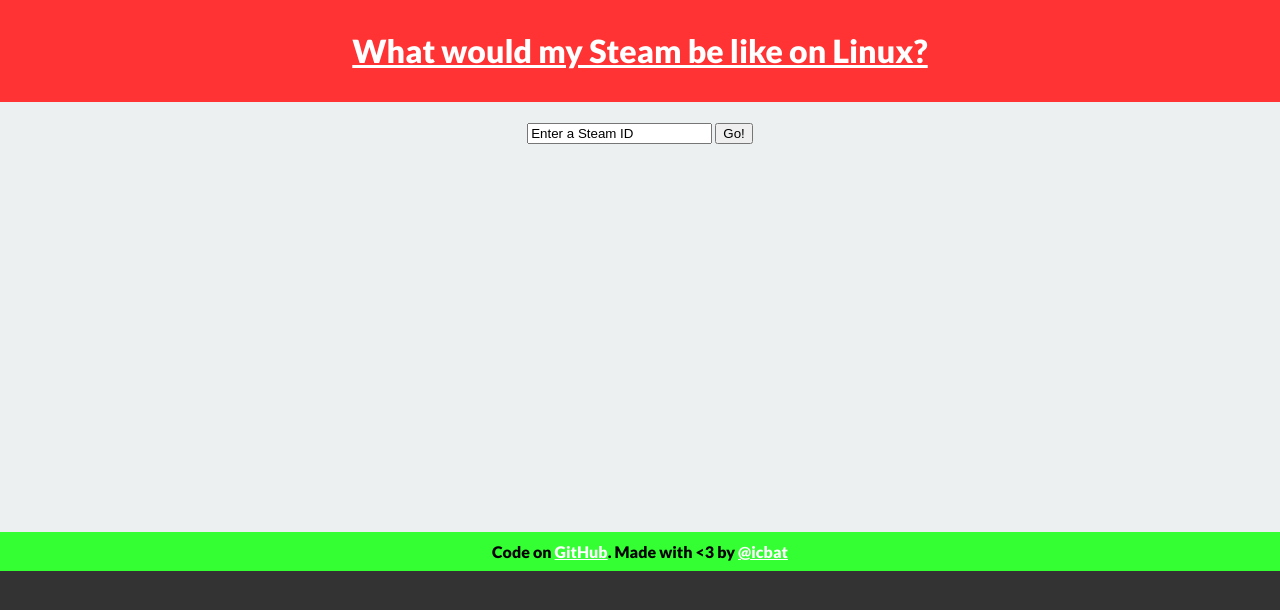
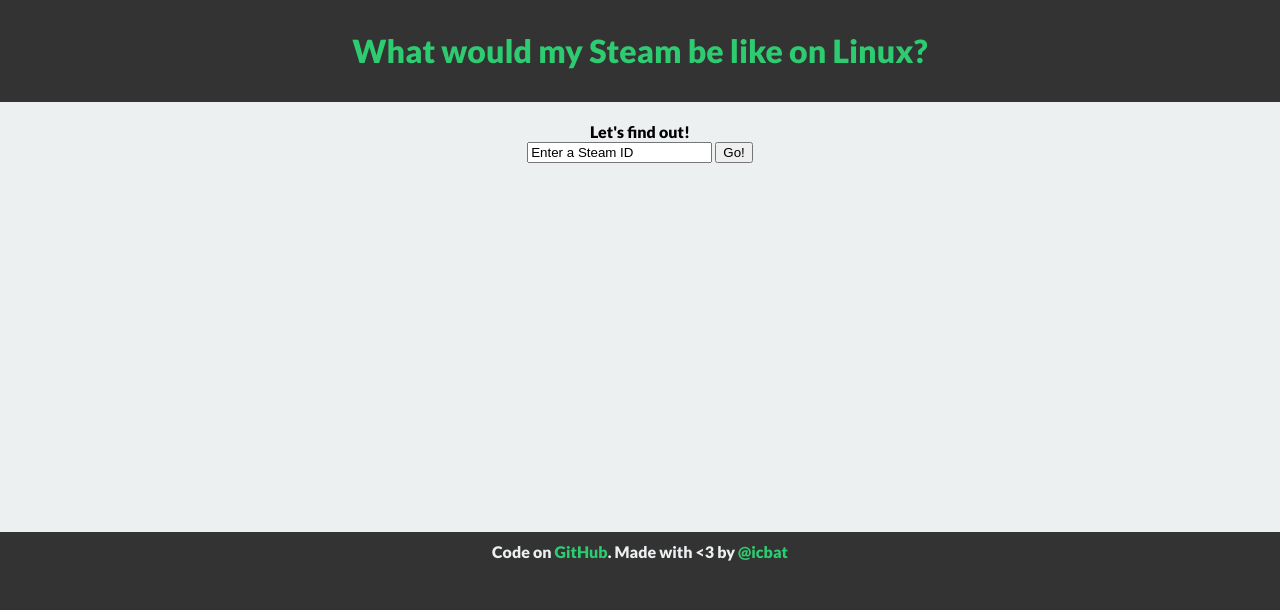
Before and after one commit to icbat/steam-linux-breakdown, a Flask app: page / in a window 1280 px wide. Shown: the top 610 px of the page. Run offline with Flask 2, Linux system fonts and the light colour scheme.

Commit message:
Happy-ish with these colors

```diff
--- a/static/style.css
+++ b/static/style.css
@@ -8,18 +8,16 @@ body {
 
 header, footer {
 	padding: 10px;
-}
-
-header {
-	background-color: #f33;
-}
-
-footer {
-	background-color: #3f3;
+	color: #ecf0f1;
 }
 
 a, a:visited {
-	color: #fff;
+	color: #2ecc71;
+	text-decoration: none;
+}
+
+a:hover {
+	color: #00EA61;
 }
 
 #content {
--- a/templates/landing.html
+++ b/templates/landing.html
@@ -1,6 +1,7 @@
 {% extends "layout.html" %}
 {% block body %}
 <form method="post" action="/">
+	Let's find out!<br/>
 	<input type="text"
 		onblur="if (this.value=='') this.value=this.defaultValue"
 		onclick="if (this.defaultValue==this.value) this.value=''"
```
